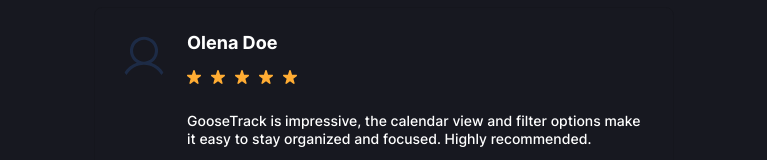
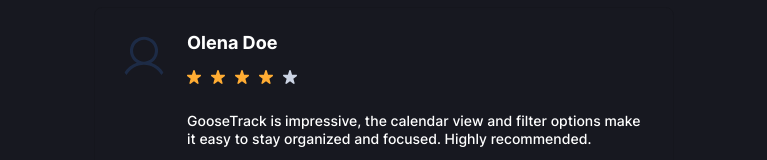
Before and after one commit to anigvo/goosetrack-group6-project, a React (Create React App) app: page / in a window 1280 px wide. Shown: the part 4306-4466 px from the top of the page, without its empty margins (256-1023 px from the left). Built offline with nearby package versions, Linux system fonts and the light colour scheme.

Commit message:
Update ReviewsSlider.jsx

```diff
--- a/src/components/ReviewsSlider/ReviewsSlider.jsx
+++ b/src/components/ReviewsSlider/ReviewsSlider.jsx
@@ -46,9 +46,9 @@ const ReviewSlider = () => {
         }}
       >
       <SwiperSlide><ReviewItem name="Olena Doe" comment="Wow, the developer of this page is incredibly good, and the reviews change so beautifully and smoothly, he must also be very handsome" rate={5} /></SwiperSlide>
-      <SwiperSlide><ReviewItem name="Olena Doe" comment="GooseTrack is impressive, the calendar view and filter options make it easy to stay organized and focused. Highly recommended." rate={5} /></SwiperSlide>
-      <SwiperSlide><ReviewItem name="Olena Doe" comment="Wow, the developer of this page is incredibly good, and the reviews change so beautifully and smoothly, he must also be very handsome" rate={5} /></SwiperSlide>
-      <SwiperSlide><ReviewItem name="Olena Doe" comment="GooseTrack is impressive, the calendar view and filter options make it easy to stay organized and focused. Highly recommended." rate={5} /></SwiperSlide>
+      <SwiperSlide><ReviewItem name="Olena Doe" comment="GooseTrack is impressive, the calendar view and filter options make it easy to stay organized and focused. Highly recommended." rate={4} /></SwiperSlide>
+      <SwiperSlide><ReviewItem name="Olena Doe" comment="Wow, the developer of this page is incredibly good, and the reviews change so beautifully and smoothly, he must also be very handsome" rate={3} /></SwiperSlide>
+      <SwiperSlide><ReviewItem name="Olena Doe" comment="GooseTrack is impressive, the calendar view and filter options make it easy to stay organized and focused. Highly recommended." rate={2} /></SwiperSlide>
     </Swiper>
 
     <div>
```
